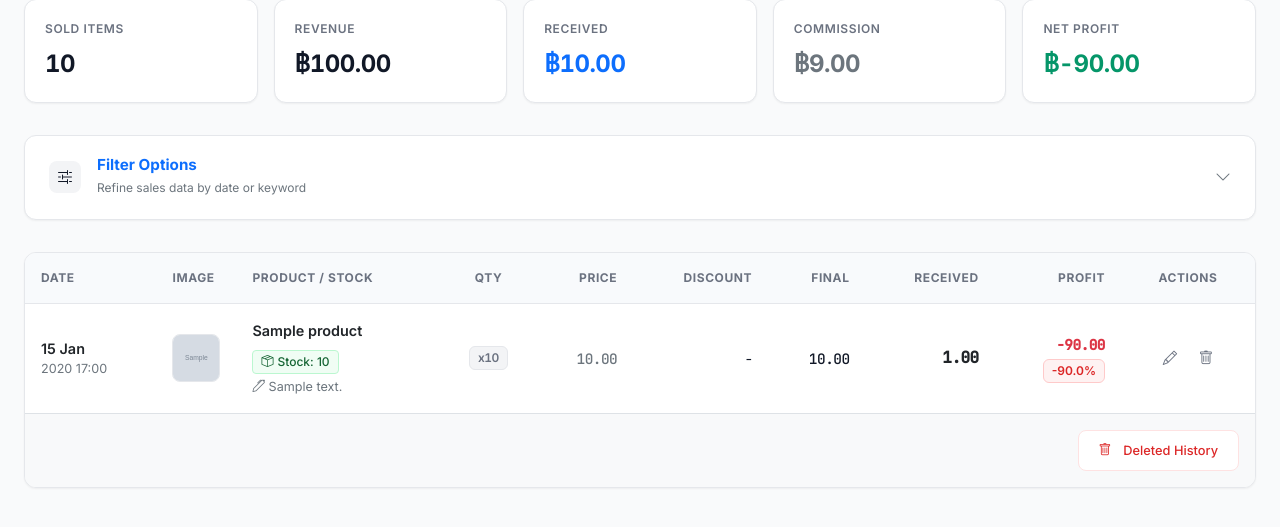
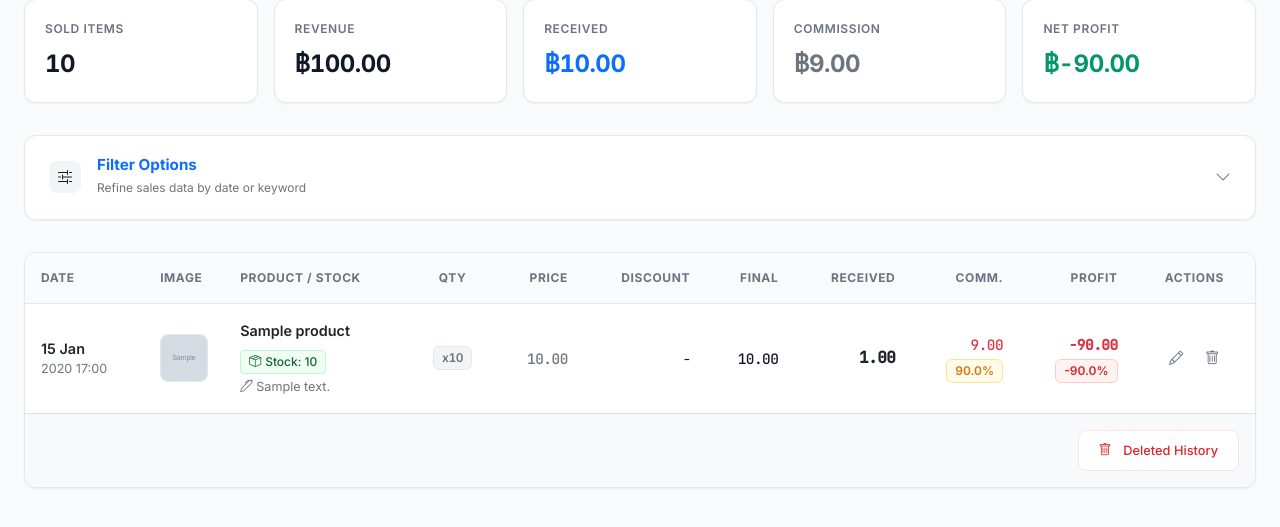
Before and after one commit to phumpphum/baanpawsite, a Django app: page /sales/history/ in a window 1280 px wide. Shown: the part 227-754 px from the top of the page. Run offline with Django 5.2, Linux system fonts and the light colour scheme; tables that the repository leaves empty hold one stand-in row (values such as "Sample post"); grey boxes marked "Sample" are stand-in pictures.

Commit message:
Update views and templates

```diff
--- a/templates/sales/sales_history.html
+++ b/templates/sales/sales_history.html
@@ -4,7 +4,6 @@
 
 <style>
   @import url('https://fonts.googleapis.com/css2?family=Inter:wght@400;500;600;700&display=swap');
-  /* Import monospace font for clear numeric data */
   @import url('https://fonts.googleapis.com/css2?family=JetBrains+Mono:wght@500&display=swap');
 
   :root {
@@ -37,7 +36,6 @@
   }
 
   /* --- PERFORMANCE OPTIMIZATION --- */
-  /* ช่วยให้ Scroll ลื่นขึ้นเมื่อมีข้อมูลเยอะๆ */
   .luxury-table tbody tr {
     content-visibility: auto;
     contain-intrinsic-size: 80px;
@@ -462,6 +460,7 @@
           <th class="text-end">Discount</th>
           <th class="text-end">Final</th>
           <th class="text-end">Received</th>
+          <th class="text-end">Comm.</th>
           <th class="text-end">Profit</th>
           <th class="text-center">Actions</th>
         </tr>
@@ -525,6 +524,18 @@
           <!-- Received -->
           <td class="text-end fw-bold text-dark num-font" style="font-size: 1rem;">
             {{ s.actual_received|floatformat:2 }}
+          </td>
+
+          <!-- Commission -->
+          <td class="text-end">
+            <div class="profit-wrapper">
+              <span class="text-danger num-font" style="font-size: 0.9rem;">
+                {{ s.commission|floatformat:2 }}
+              </span>
+              <span class="badge-frame warning">
+                {{ s.commission_pct|floatformat:1 }}%
+              </span>
+            </div>
           </td>
 
           <!-- Profit & Margin -->
```
